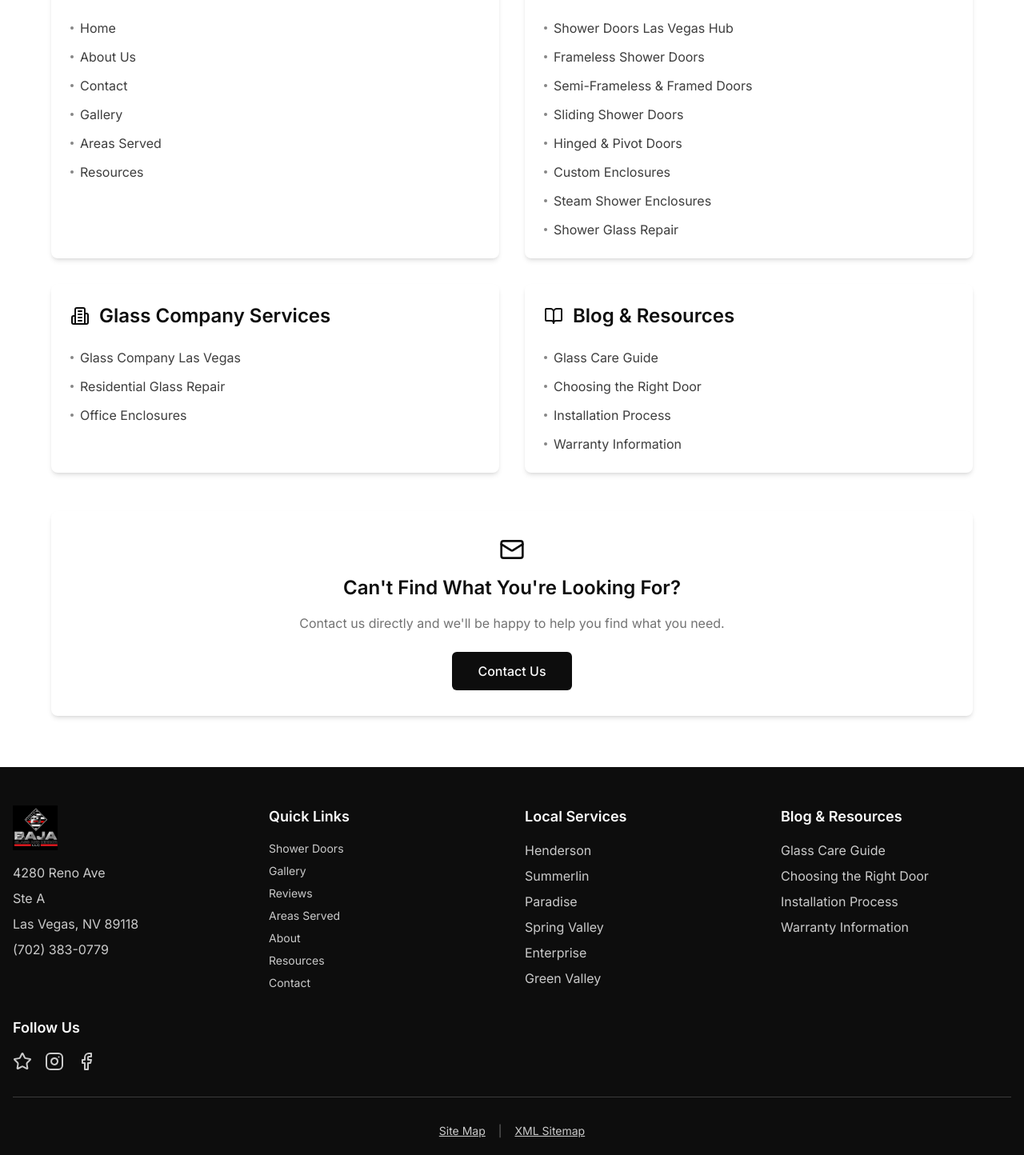
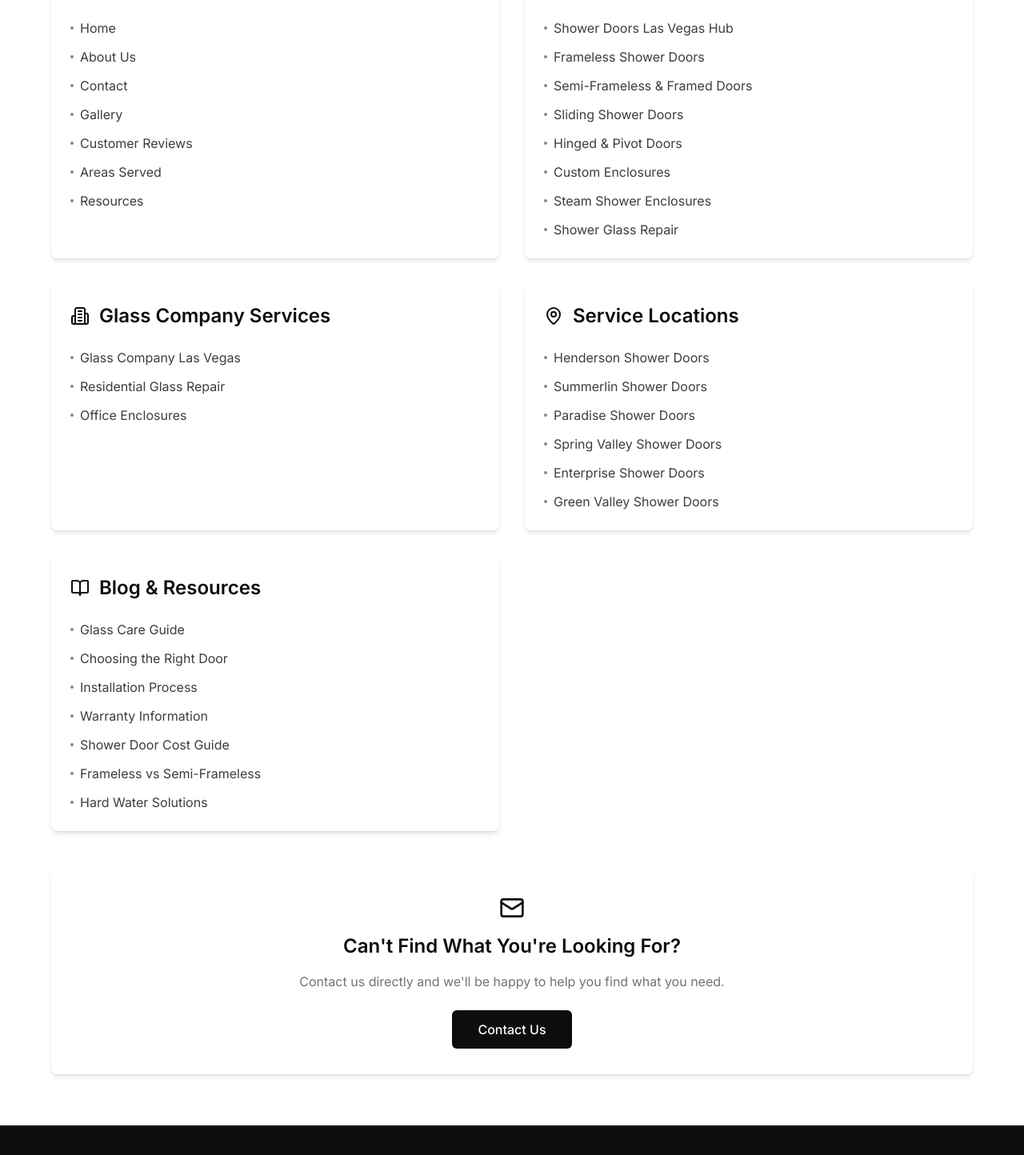
Before and after one commit to viddlesinc-create/baja-glass-website, a React (Vite) app: page /sitemap in a window 1280 px wide. Shown: the part 516-1960 px from the top of the page at 80% size. Built offline with nearby package versions, Linux system fonts and the light colour scheme.

Commit message:
Update navigation and sitemap

```diff
--- a/src/components/Header.tsx
+++ b/src/components/Header.tsx
@@ -15,6 +15,7 @@ const Header = () => {
 
   const navigation = [
     { name: "Gallery", href: "/gallery" },
+    { name: "Reviews", href: "/reviews" },
     { name: "Areas Served", href: "/areas-served" },
     { name: "About", href: "/about" },
     { name: "Resources", href: "/resources" },
--- a/src/pages/Sitemap.tsx
+++ b/src/pages/Sitemap.tsx
@@ -1,6 +1,6 @@
 import { Link } from "react-router-dom";
 import { Helmet } from "react-helmet-async";
-import { Home, Droplet, Building2, Image, MapPin, Info, BookOpen, Mail } from "lucide-react";
+import { Home, Droplet, Building2, MapPin, BookOpen, Mail, Star } from "lucide-react";
 
 const Sitemap = () => {
   const sections = [
@@ -12,6 +12,7 @@ const Sitemap = () => {
         { name: "About Us", href: "/about" },
         { name: "Contact", href: "/contact" },
         { name: "Gallery", href: "/gallery" },
+        { name: "Customer Reviews", href: "/reviews" },
         { name: "Areas Served", href: "/areas-served" },
         { name: "Resources", href: "/resources" },
       ]
@@ -40,6 +41,18 @@ const Sitemap = () => {
       ]
     },
     {
+      title: "Service Locations",
+      icon: MapPin,
+      links: [
+        { name: "Henderson Shower Doors", href: "/shower-doors-henderson-nv" },
+        { name: "Summerlin Shower Doors", href: "/shower-doors-summerlin-nv" },
+        { name: "Paradise Shower Doors", href: "/shower-doors-paradise-nv" },
+        { name: "Spring Valley Shower Doors", href: "/shower-doors-spring-valley-nv" },
+        { name: "Enterprise Shower Doors", href: "/shower-doors-enterprise-nv" },
+        { name: "Green Valley Shower Doors", href: "/shower-doors-green-valley-nv" },
+      ]
+    },
+    {
       title: "Blog & Resources",
       icon: BookOpen,
       links: [
@@ -47,6 +60,9 @@ const Sitemap = () => {
         { name: "Choosing the Right Door", href: "/blog/choosing-right-door" },
         { name: "Installation Process", href: "/blog/installation-process" },
         { name: "Warranty Information", href: "/blog/warranty-information" },
+        { name: "Shower Door Cost Guide", href: "/blog/shower-door-installation-cost-las-vegas" },
+        { name: "Frameless vs Semi-Frameless", href: "/blog/frameless-vs-semi-frameless-shower-doors" },
+        { name: "Hard Water Solutions", href: "/blog/las-vegas-water-quality-shower-glass-hard-water-solutions" },
       ]
     }
   ];
```
